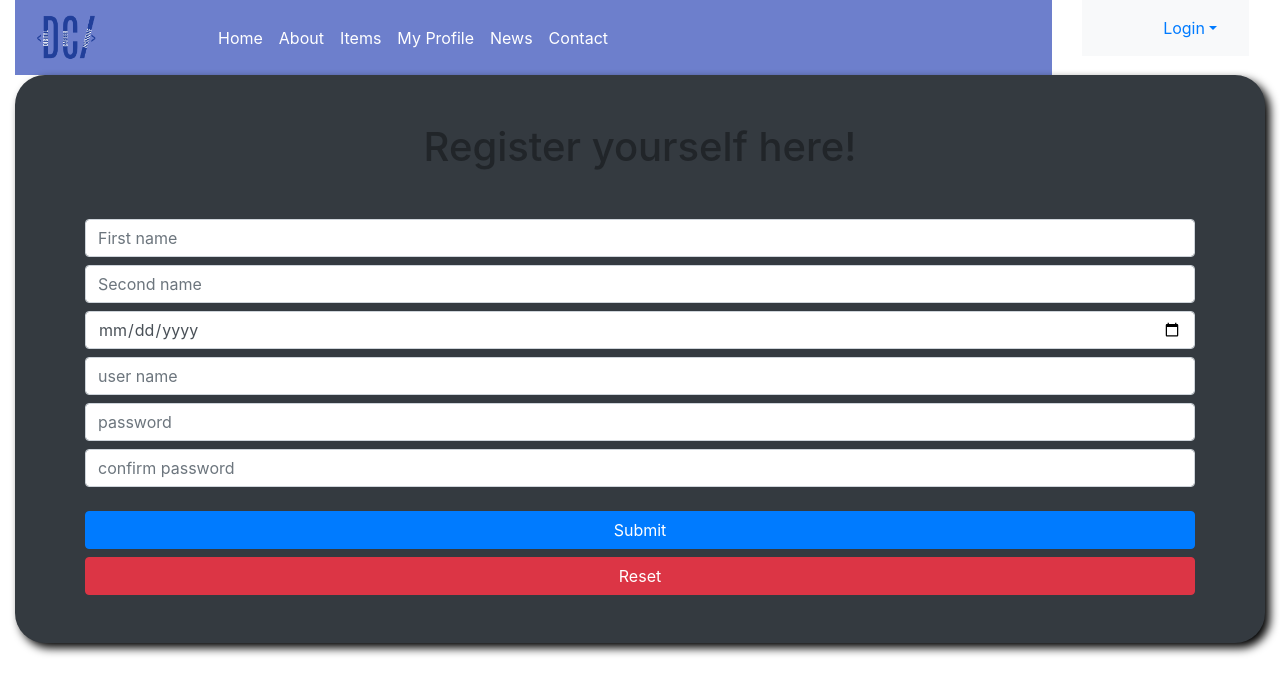
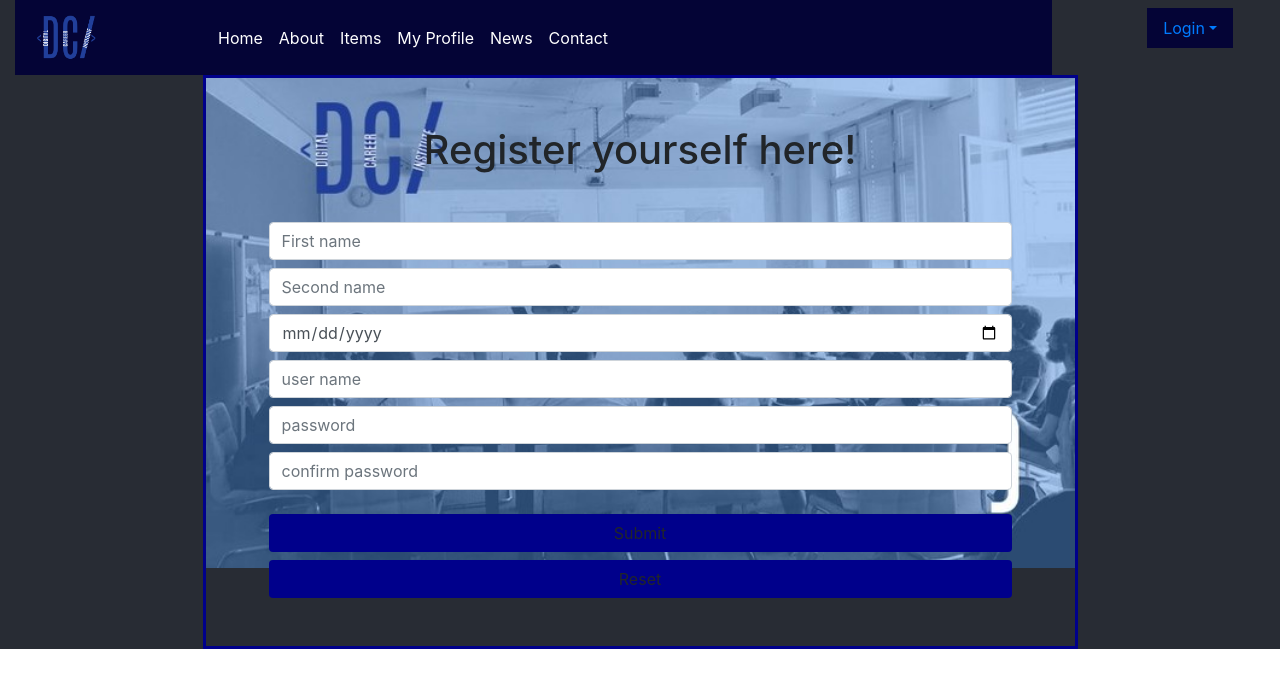
Before and after one commit to DigitalCareerInstitute/overtime, a React (Create React App) app: page /signup in a window 1280 px wide. Shown: the top 694 px of the page. Built offline with nearby package versions, Linux system fonts and the light colour scheme.

Commit message:
this is design change

```diff
--- a/src/App.css
+++ b/src/App.css
@@ -1,9 +1,11 @@
 .App {
   text-align: center;
+  background-color: #282c34;
 }
 
 .App-logo {
   height: 40vmin;
+
 }
 
 .App-header {
@@ -18,7 +20,7 @@
 }
 
 .App-link {
-  color: #09d3ac;
+  color: #aec2be;
 }
 
 .Login, #login{
@@ -31,18 +33,37 @@
   align-items: center;
 }
 #info{
-  background-color: blue;
-  box-shadow: 6px 7px 9px palevioletred;
+  background-color: rgb(4, 4, 54);
+  box-shadow: 6px 7px 9px rgb(36, 22, 87);
   border-radius: 30px;
   padding: 40px;
 
 }
-
+#basic-nav-dropdown{
+  background-color: rgb(4, 4, 54);
+}
 #info a{
   color: red;
 }
 
-#wd{
-  box-shadow: 5px 5px 10px black;
-  border-radius: 30px;
+ #wd{
+  background-image:url(../src/images/dcifotoone_720.jpg);
+  background-repeat: no-repeat;
+  background-size: 100%;
+  width: 70%;
+  margin: auto;
+  border: 3px solid darkblue;
+  padding: 10px;
+ }
+
+
+#loc{
+  background-image:url(../src/images/dcifotoone_720.jpg);
 }
+
+#first{
+  background-color: darkblue;
+}
+#second {
+  background-color: darkblue;
+}
--- a/src/components/Navibar.js
+++ b/src/components/Navibar.js
@@ -8,7 +8,7 @@ class Navibar extends Component {
       color: "white"
     };
     return (
-      <Navbar expand="lg" style={{ padding: 0, background: "#6D7FCC" }}>
+      <Navbar expand="lg" style={{ padding: 0, background: "rgb(4, 4, 54)" }}>
         <Navbar.Brand
           href="#home"
           style={{ marginRight: "100px", marginLeft: "10px" }}
--- a/src/components/ProfileBar.js
+++ b/src/components/ProfileBar.js
@@ -7,7 +7,7 @@ import { Link } from "react-router-dom";
 class ProfileBar extends Component {
   render() {
     return (
-      <Navbar bg="light" className="justify-content-end mr-3">
+      <Navbar  className="justify-content-end mr-3">
         {this.props.login ? (
           <NavDropdown title="Welcome" id="basic-nav-dropdown">
             <NavDropdown.Item href="#action/3.2">
--- a/src/components/Signup.js
+++ b/src/components/Signup.js
@@ -5,8 +5,8 @@ class Signup extends Component {
     render() {
         return (
             <div>{
-                <div id="wd" className="bg-dark p-5">
-                    <div className="container bg-dark ">
+                <div id="wd" className="p-5">
+                    <div className="container">
                         <h1 className="mb-5"> Register yourself here!</h1>
                         <input className="form-control mb-2" id="fname" type="text" placeholder="First name" />
                         <input className="form-control mb-2" id="lname" type="text" placeholder="Second name" />
@@ -14,8 +14,8 @@ class Signup extends Component {
                         <input className="form-control mb-2" id="uname" type="text" placeholder="user name" />
                         <input className="form-control mb-2" id="psw1" type="password" placeholder="password" />
                         <input className="form-control mb-4" id="psw2" type="password" placeholder="confirm password" />
-                        <button className="btn btn-primary btn-block">Submit</button>
-                        <button className="btn btn-danger btn-block">Reset</button>
+                        <button id='first' className="btn  btn-block">Submit</button>
+                        <button id='second' className="btn  btn-block">Reset</button>
                         {console.log(this.props.sigupData)}
                     </div>
                 </div> }
```
